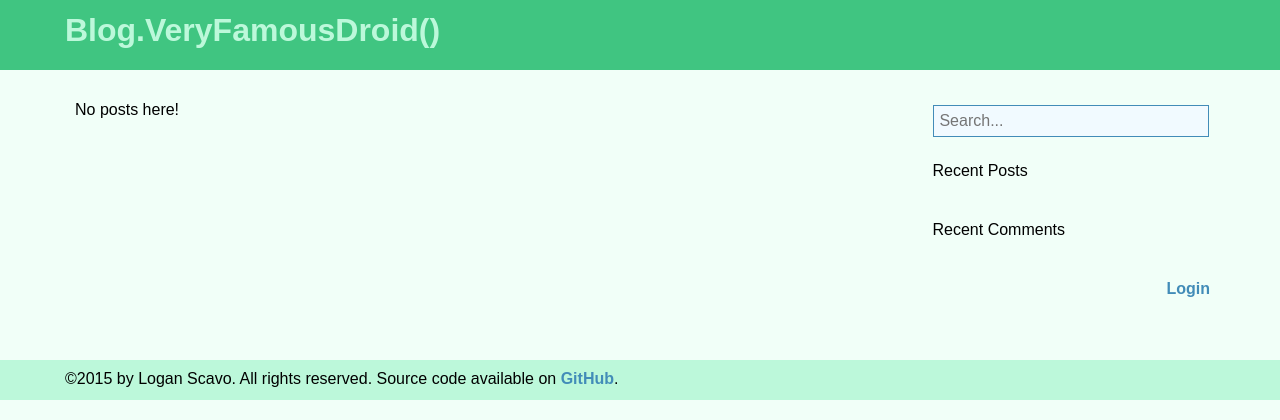
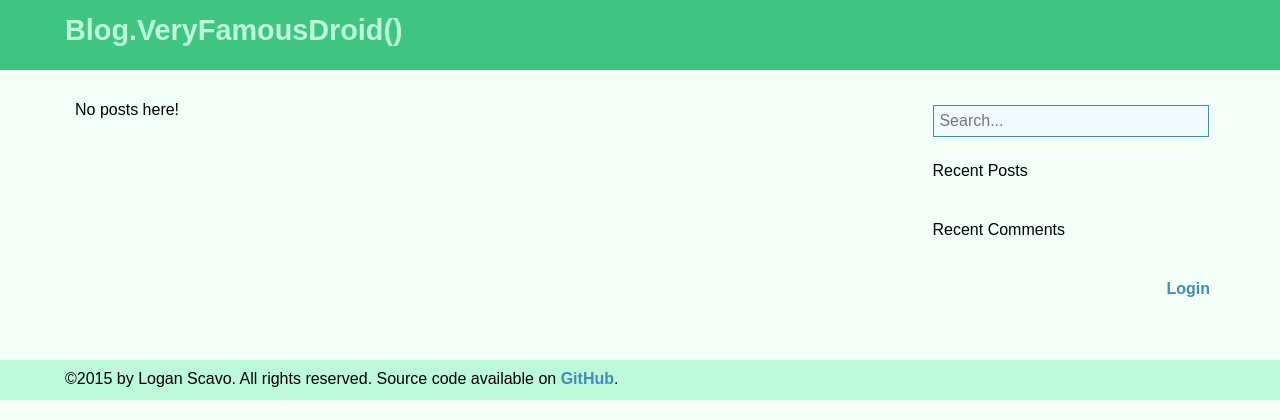
Before and after one commit to ldscavo/Blog-Flask, a Flask app: page /page/1 in a window 1280 px wide. Shown: the top 420 px of the page. Run offline with Flask 2, Linux system fonts and the light colour scheme; data that the repository does not hold is empty.

Commit message:
Changes size of Title to fit better on smaller devices

```diff
--- a/blog/static/css/style.css
+++ b/blog/static/css/style.css
@@ -19,7 +19,7 @@ button:hover { background:#428CB8 }
 #header-container { max-width:1150px; margin:0 auto; }
 
 #header a { color:#BCF8DA; text-decoration:none; }
-#home { font-size:2.0rem; font-weight:bold; float:left }
+#home { font-size:1.8rem; font-weight:bold; float:left }
 #login { text-align:right }
 
 #container { max-width:1150px; margin:0 auto; clear:both }
```
